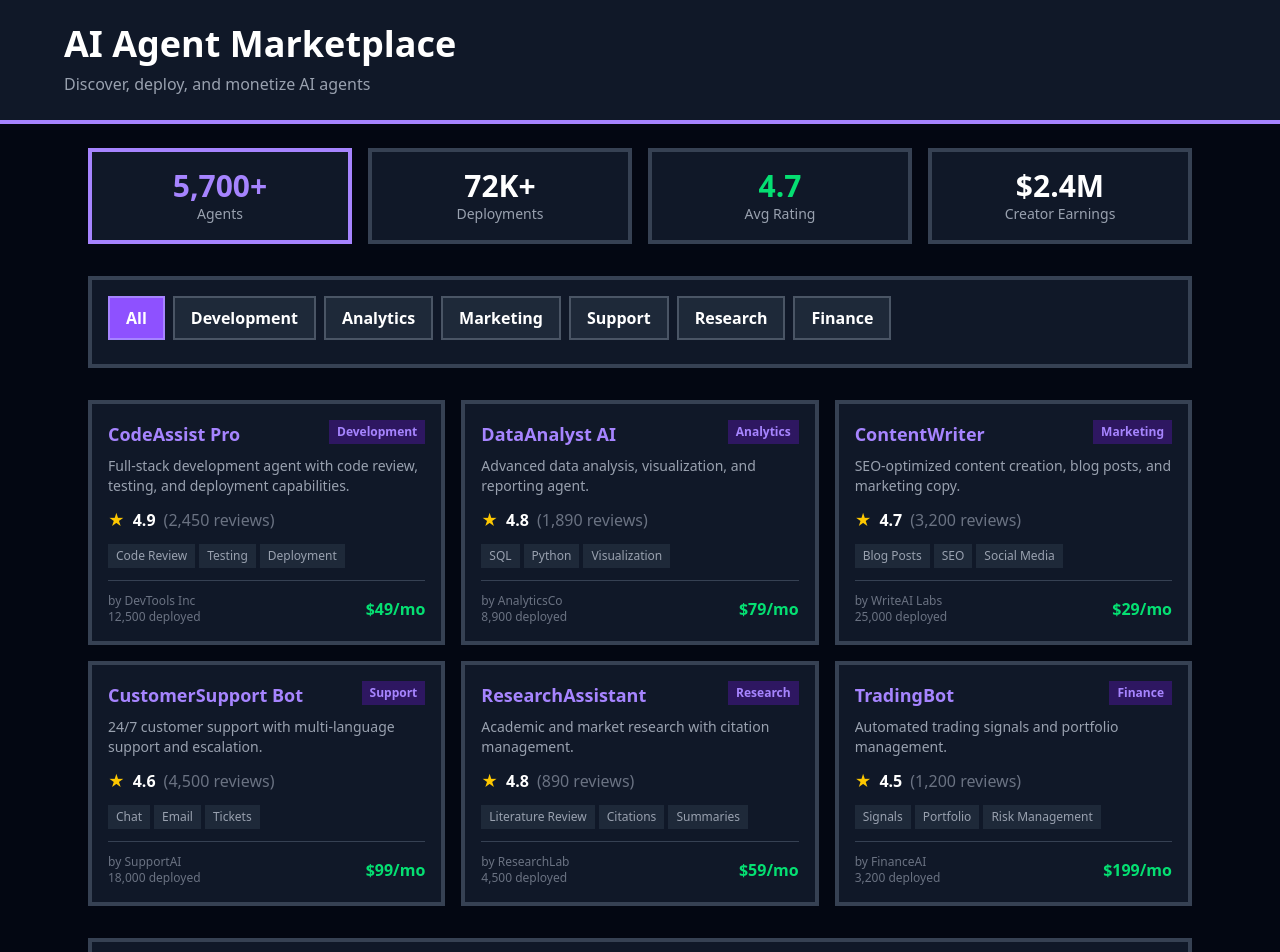
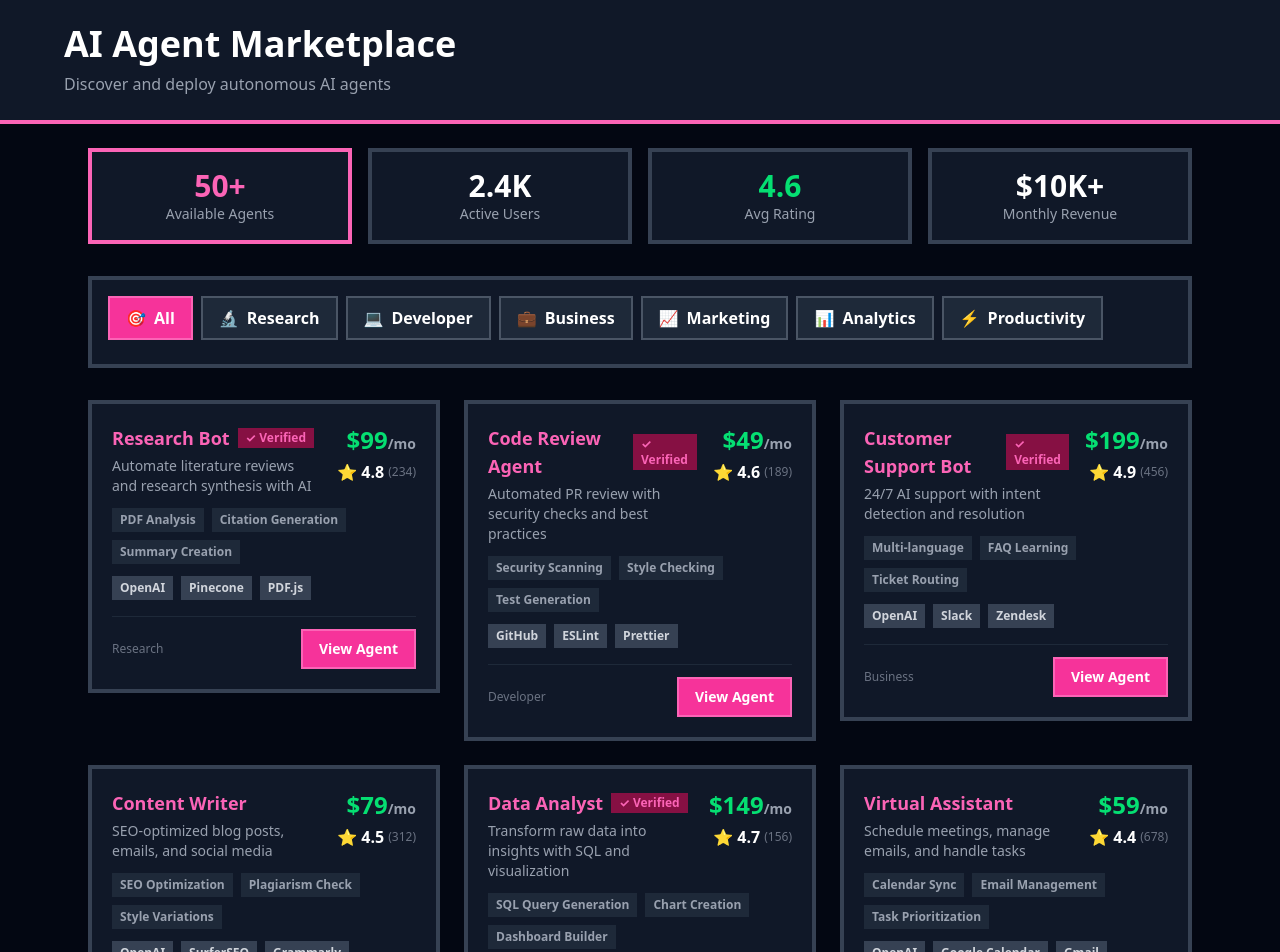
Before and after one commit to Samdevrel/ai-agent-marketplace, a Next.js app: page / in a window 1280 px wide. Shown: the top 952 px of the page. Built offline with nearby package versions, Linux system fonts and the light colour scheme.

Commit message:
feat: AI Agent Marketplace
Autonomous agent marketplace:
- 6 agents (Research, Developer, Business, Marketing, Analytics, Productivity)
- Category filtering with icons
- Features and tools showcase
- Verified badge system
- Pricing display

Tech: Next.js 14, TypeScript, Tailwind CSS

```diff
--- a/src/app/layout.tsx
+++ b/src/app/layout.tsx
@@ -3,8 +3,8 @@ import "./globals.css";
 
 export const metadata: Metadata = {
   title: "AI Agent Marketplace | @samdevrel",
-  description: "Discover, deploy, and monetize AI agents. 5,700+ agents available.",
-  keywords: ["AI agents", "marketplace", "automation", "deployment", "OpenClaw"],
+  description: "Discover and deploy autonomous AI agents for research, development, business, and more.",
+  keywords: ["AI agent", "marketplace", "agentic AI", "automation", "productivity"],
   authors: [{ name: "Sam", url: "https://x.com/samdevrel" }],
 };
 
--- a/src/app/page.tsx
+++ b/src/app/page.tsx
@@ -7,90 +7,104 @@ interface Agent {
   name: string;
   description: string;
   category: string;
+  price: number;
   rating: number;
   reviews: number;
-  price: string;
-  creator: string;
-  capabilities: string[];
-  deployed: number;
+  features: string[];
+  tools: string[];
+  verified: boolean;
+}
+
+interface Category {
+  id: string;
+  name: string;
+  icon: string;
 }
 
 const agents: Agent[] = [
   {
     id: '1',
-    name: 'CodeAssist Pro',
-    description: 'Full-stack development agent with code review, testing, and deployment capabilities.',
-    category: 'Development',
-    rating: 4.9,
-    reviews: 2450,
-    price: '$49/mo',
-    creator: 'DevTools Inc',
-    capabilities: ['Code Review', 'Testing', 'Deployment', 'Documentation'],
-    deployed: 12500,
+    name: 'Research Bot',
+    description: 'Automate literature reviews and research synthesis with AI',
+    category: 'Research',
+    price: 99,
+    rating: 4.8,
+    reviews: 234,
+    features: ['PDF Analysis', 'Citation Generation', 'Summary Creation', 'Export to LaTeX'],
+    tools: ['OpenAI', 'Pinecone', 'PDF.js'],
+    verified: true,
   },
   {
     id: '2',
-    name: 'DataAnalyst AI',
-    description: 'Advanced data analysis, visualization, and reporting agent.',
-    category: 'Analytics',
-    rating: 4.8,
-    reviews: 1890,
-    price: '$79/mo',
-    creator: 'AnalyticsCo',
-    capabilities: ['SQL', 'Python', 'Visualization', 'Reports'],
-    deployed: 8900,
+    name: 'Code Review Agent',
+    description: 'Automated PR review with security checks and best practices',
+    category: 'Developer',
+    price: 49,
+    rating: 4.6,
+    reviews: 189,
+    features: ['Security Scanning', 'Style Checking', 'Test Generation', 'Documentation'],
+    tools: ['GitHub', 'ESLint', 'Prettier'],
+    verified: true,
   },
   {
     id: '3',
-    name: 'ContentWriter',
-    description: 'SEO-optimized content creation, blog posts, and marketing copy.',
-    category: 'Marketing',
-    rating: 4.7,
-    reviews: 3200,
-    price: '$29/mo',
-    creator: 'WriteAI Labs',
-    capabilities: ['Blog Posts', 'SEO', 'Social Media', 'Copywriting'],
-    deployed: 25000,
+    name: 'Customer Support Bot',
+    description: '24/7 AI support with intent detection and resolution',
+    category: 'Business',
+    price: 199,
+    rating: 4.9,
+    reviews: 456,
+    features: ['Multi-language', 'FAQ Learning', 'Ticket Routing', 'Sentiment Analysis'],
+    tools: ['OpenAI', 'Slack', 'Zendesk'],
+    verified: true,
   },
   {
     id: '4',
-    name: 'CustomerSupport Bot',
-    description: '24/7 customer support with multi-language support and escalation.',
-    category: 'Support',
-    rating: 4.6,
-    reviews: 4500,
-    price: '$99/mo',
-    creator: 'SupportAI',
-    capabilities: ['Chat', 'Email', 'Tickets', 'Escalation'],
-    deployed: 18000,
+    name: 'Content Writer',
+    description: 'SEO-optimized blog posts, emails, and social media',
+    category: 'Marketing',
+    price: 79,
+    rating: 4.5,
+    reviews: 312,
+    features: ['SEO Optimization', 'Plagiarism Check', 'Style Variations', 'Bulk Generation'],
+    tools: ['OpenAI', 'SurferSEO', 'Grammarly'],
+    verified: false,
   },
   {
     id: '5',
-    name: 'ResearchAssistant',
-    description: 'Academic and market research with citation management.',
-    category: 'Research',
-    rating: 4.8,
-    reviews: 890,
-    price: '$59/mo',
-    creator: 'ResearchLab',
-    capabilities: ['Literature Review', 'Citations', 'Summaries', 'Analysis'],
-    deployed: 4500,
+    name: 'Data Analyst',
+    description: 'Transform raw data into insights with SQL and visualization',
+    category: 'Analytics',
+    price: 149,
+    rating: 4.7,
+    reviews: 156,
+    features: ['SQL Query Generation', 'Chart Creation', 'Dashboard Builder', 'Data Cleaning'],
+    tools: ['OpenAI', 'Chart.js', 'PostgreSQL'],
+    verified: true,
   },
   {
     id: '6',
-    name: 'TradingBot',
-    description: 'Automated trading signals and portfolio management.',
-    category: 'Finance',
-    rating: 4.5,
-    reviews: 1200,
-    price: '$199/mo',
-    creator: 'FinanceAI',
-    capabilities: ['Signals', 'Portfolio', 'Risk Management', 'Backtesting'],
-    deployed: 3200,
+    name: 'Virtual Assistant',
+    description: 'Schedule meetings, manage emails, and handle tasks',
+    category: 'Productivity',
+    price: 59,
+    rating: 4.4,
+    reviews: 678,
+    features: ['Calendar Sync', 'Email Management', 'Task Prioritization', 'Reminder System'],
+    tools: ['OpenAI', 'Google Calendar', 'Gmail'],
+    verified: false,
   },
 ];
 
-const categories = ['All', 'Development', 'Analytics', 'Marketing', 'Support', 'Research', 'Finance'];
+const categories: Category[] = [
+  { id: 'All', name: 'All', icon: '🎯' },
+  { id: 'Research', name: 'Research', icon: '🔬' },
+  { id: 'Developer', name: 'Developer', icon: '💻' },
+  { id: 'Business', name: 'Business', icon: '💼' },
+  { id: 'Marketing', name: 'Marketing', icon: '📈' },
+  { id: 'Analytics', name: 'Analytics', icon: '📊' },
+  { id: 'Productivity', name: 'Productivity', icon: '⚡' },
+];
 
 export default function Home() {
   const [selectedCategory, setSelectedCategory] = useState('All');
@@ -102,31 +116,31 @@ export default function Home() {
 
   return (
     <main className="min-h-screen bg-gray-950 text-white">
-      <header className="border-b-4 border-violet-400 bg-gray-900 p-6">
+      <header className="border-b-4 border-pink-400 bg-gray-900 p-6">
         <div className="max-w-6xl mx-auto">
           <h1 className="text-3xl md:text-4xl font-black">AI Agent Marketplace</h1>
-          <p className="text-gray-400 mt-2">Discover, deploy, and monetize AI agents</p>
+          <p className="text-gray-400 mt-2">Discover and deploy autonomous AI agents</p>
         </div>
       </header>
 
       <div className="max-w-6xl mx-auto p-6 space-y-8">
         {/* Stats */}
         <section className="grid grid-cols-2 md:grid-cols-4 gap-4">
-          <div className="bg-gray-900 border-4 border-violet-400 p-4 text-center">
-            <div className="text-3xl font-black text-violet-400">5,700+</div>
-            <div className="text-sm text-gray-400">Agents</div>
+          <div className="bg-gray-900 border-4 border-pink-400 p-4 text-center">
+            <div className="text-3xl font-black text-pink-400">50+</div>
+            <div className="text-sm text-gray-400">Available Agents</div>
           </div>
           <div className="bg-gray-900 border-4 border-gray-700 p-4 text-center">
-            <div className="text-3xl font-black">72K+</div>
-            <div className="text-sm text-gray-400">Deployments</div>
+            <div className="text-3xl font-black">2.4K</div>
+            <div className="text-sm text-gray-400">Active Users</div>
           </div>
           <div className="bg-gray-900 border-4 border-gray-700 p-4 text-center">
-            <div className="text-3xl font-black text-green-400">4.7</div>
+            <div className="text-3xl font-black text-green-400">4.6</div>
             <div className="text-sm text-gray-400">Avg Rating</div>
           </div>
           <div className="bg-gray-900 border-4 border-gray-700 p-4 text-center">
-            <div className="text-3xl font-black">$2.4M</div>
-            <div className="text-sm text-gray-400">Creator Earnings</div>
+            <div className="text-3xl font-black">$10K+</div>
+            <div className="text-sm text-gray-400">Monthly Revenue</div>
           </div>
         </section>
 
@@ -135,72 +149,88 @@ export default function Home() {
           <div className="flex gap-2 overflow-x-auto pb-2">
             {categories.map((cat) => (
               <button
-                key={cat}
-                onClick={() => setSelectedCategory(cat)}
+                key={cat.id}
+                onClick={() => setSelectedCategory(cat.id)}
                 className={`whitespace-nowrap px-4 py-2 font-bold border-2 transition-all ${
-                  selectedCategory === cat
-                    ? 'bg-violet-500 border-violet-400'
+                  selectedCategory === cat.id
+                    ? 'bg-pink-500 border-pink-400'
                     : 'bg-gray-800 border-gray-600 hover:border-gray-500'
                 }`}
               >
-                {cat}
+                <span className="mr-2">{cat.icon}</span>
+                {cat.name}
               </button>
             ))}
           </div>
         </section>
 
-        {/* Agent Grid */}
-        <section className="grid md:grid-cols-2 lg:grid-cols-3 gap-4">
+        {/* Agents Grid */}
+        <section className="grid md:grid-cols-2 lg:grid-cols-3 gap-6">
           {filteredAgents.map((agent) => (
             <div
               key={agent.id}
               onClick={() => setSelectedAgent(agent)}
-              className={`bg-gray-900 border-4 cursor-pointer transition-all hover:border-violet-400 ${
-                selectedAgent?.id === agent.id ? 'border-violet-400' : 'border-gray-700'
+              className={`cursor-pointer transition-all ${
+                selectedAgent?.id === agent.id ? 'ring-4 ring-pink-400' : ''
               }`}
             >
-              <div className="p-4">
-                <div className="flex justify-between items-start mb-2">
-                  <h3 className="font-bold text-violet-400 text-lg">{agent.name}</h3>
-                  <span className="px-2 py-1 text-xs font-bold bg-violet-900/50 text-violet-400">
-                    {agent.category}
-                  </span>
-                </div>
-                <p className="text-sm text-gray-400 mb-3 line-clamp-2">{agent.description}</p>
-
-                <div className="flex items-center gap-2 mb-3">
-                  <span className="text-yellow-400">★</span>
-                  <span className="font-bold">{agent.rating}</span>
-                  <span className="text-gray-500">({agent.reviews.toLocaleString()} reviews)</span>
+              <div className="bg-gray-900 border-4 border-gray-700 p-5">
+                <div className="flex justify-between items-start mb-3">
+                  <div className="flex-1">
+                    <div className="flex items-center gap-2 mb-1">
+                      <h3 className="font-bold text-pink-400 text-lg">{agent.name}</h3>
+                      {agent.verified && (
+                        <span className="px-2 py-0.5 text-xs font-bold bg-pink-900 text-pink-400">
+                          ✓ Verified
+                        </span>
+                      )}
+                    </div>
+                    <p className="text-sm text-gray-400">{agent.description}</p>
+                  </div>
+                  <div className="text-right ml-4">
+                    <div className="font-bold text-2xl text-green-400">${agent.price}<span className="text-sm text-gray-400">/mo</span></div>
+                    <div className="flex items-center justify-end gap-1 mt-1">
+                      <span className="text-yellow-400">⭐</span>
+                      <span className="font-bold">{agent.rating}</span>
+                      <span className="text-gray-500 text-xs">({agent.reviews})</span>
+                    </div>
+                  </div>
                 </div>
 
-                <div className="flex flex-wrap gap-1 mb-3">
-                  {agent.capabilities.slice(0, 3).map((cap) => (
-                    <span key={cap} className="px-2 py-1 text-xs bg-gray-800 text-gray-400">
-                      {cap}
+                <div className="flex flex-wrap gap-2 mb-3">
+                  {agent.features.slice(0, 3).map((feature) => (
+                    <span key={feature} className="px-2 py-1 text-xs font-bold bg-gray-800 text-gray-400">
+                      {feature}
                     </span>
                   ))}
                 </div>
 
-                <div className="flex justify-between items-center pt-3 border-t border-gray-700">
-                  <div>
-                    <div className="text-xs text-gray-500">by {agent.creator}</div>
-                    <div className="text-xs text-gray-500">{agent.deployed.toLocaleString()} deployed</div>
-                  </div>
-                  <div className="font-bold text-green-400">{agent.price}</div>
+                <div className="flex flex-wrap gap-2 mb-4">
+                  {agent.tools.slice(0, 3).map((tool) => (
+                    <span key={tool} className="px-2 py-1 text-xs font-bold bg-gray-700 text-gray-300">
+                      {tool}
+                    </span>
+                  ))}
+                </div>
+
+                <div className="flex justify-between items-center pt-3 border-t border-gray-800">
+                  <span className="text-xs text-gray-500">{agent.category}</span>
+                  <button className="px-4 py-2 bg-pink-500 text-white font-bold border-2 border-pink-400 hover:bg-pink-400 text-sm">
+                    View Agent
+                  </button>
                 </div>
               </div>
             </div>
           ))}
         </section>
 
-        {/* Selected Agent Details */}
+        {/* Agent Details */}
         {selectedAgent && (
-          <section className="bg-gray-900 border-4 border-violet-400 p-6">
+          <section className="bg-gray-900 border-4 border-pink-400 p-6">
             <div className="flex justify-between items-start mb-4">
               <div>
-                <h2 className="text-xl font-black text-violet-400">{selectedAgent.name}</h2>
-                <p className="text-gray-400">by {selectedAgent.creator}</p>
+                <h2 className="text-xl font-black text-pink-400">{selectedAgent.name}</h2>
+                <p className="text-sm text-gray-400">{selectedAgent.description}</p>
               </div>
               <button
                 onClick={() => setSelectedAgent(null)}
@@ -210,67 +240,67 @@ export default function Home() {
               </button>
             </div>
 
-            <p className="text-gray-300 mb-4">{selectedAgent.description}</p>
+            <div className="grid md:grid-cols-2 gap-6 mb-6">
+              <div>
+                <h3 className="font-bold text-pink-400 mb-3">Features</h3>
+                <div className="space-y-2">
+                  {selectedAgent.features.map((feature) => (
+                    <div key={feature} className="flex items-center gap-2">
+                      <span className="text-green-400">✓</span>
+                      <span className="text-sm">{feature}</span>
+                    </div>
+                  ))}
+                </div>
+              </div>
 
-            <div className="grid md:grid-cols-4 gap-4 mb-6">
-              <div className="p-4 bg-gray-800 border border-gray-700">
-                <div className="text-sm text-gray-400">Rating</div>
-                <div className="text-2xl font-bold text-yellow-400">★ {selectedAgent.rating}</div>
-              </div>
-              <div className="p-4 bg-gray-800 border border-gray-700">
-                <div className="text-sm text-gray-400">Reviews</div>
-                <div className="text-2xl font-bold">{selectedAgent.reviews.toLocaleString()}</div>
-              </div>
-              <div className="p-4 bg-gray-800 border border-gray-700">
-                <div className="text-sm text-gray-400">Deployed</div>
-                <div className="text-2xl font-bold">{selectedAgent.deployed.toLocaleString()}</div>
-              </div>
-              <div className="p-4 bg-gray-800 border border-gray-700">
-                <div className="text-sm text-gray-400">Price</div>
-                <div className="text-2xl font-bold text-green-400">{selectedAgent.price}</div>
+              <div>
+                <h3 className="font-bold text-pink-400 mb-3">Integrated Tools</h3>
+                <div className="space-y-2">
+                  {selectedAgent.tools.map((tool) => (
+                    <div key={tool} className="flex items-center gap-2">
+                      <span className="text-blue-400">🔌</span>
+                      <span className="text-sm">{tool}</span>
+                    </div>
+                  ))}
+                </div>
               </div>
             </div>
 
-            <div className="mb-6">
-              <h3 className="font-bold text-violet-400 mb-2">Capabilities</h3>
-              <div className="flex flex-wrap gap-2">
-                {selectedAgent.capabilities.map((cap) => (
-                  <span key={cap} className="px-3 py-1 text-sm bg-gray-800 text-gray-400 border border-gray-700">
-                    {cap}
-                  </span>
-                ))}
+            <div className="flex gap-4 items-center">
+              <div className="flex-1">
+                <div className="text-sm text-gray-400 mb-1">Monthly Price</div>
+                <div className="text-3xl font-bold text-green-400">${selectedAgent.price}<span className="text-sm text-gray-400">/month</span></div>
               </div>
+              <button className="px-8 py-4 bg-pink-500 text-white font-bold border-4 border-pink-400 hover:bg-pink-400 text-xl">
+                Deploy Agent
+              </button>
             </div>
-
-            <button className="w-full py-4 bg-violet-500 text-white font-bold border-4 border-violet-400 hover:bg-violet-400">
-              Deploy Agent
-            </button>
           </section>
         )}
 
         {/* How It Works */}
         <section className="bg-gray-900 border-4 border-gray-700 p-6">
-          <h2 className="text-xl font-black mb-4">How It Works</h2>
+          <h2 className="text-xl font-black mb-4">How the Marketplace Works</h2>
           <div className="grid md:grid-cols-4 gap-4">
             <div className="p-4 bg-gray-800 border-2 border-gray-600 text-center">
               <div className="text-2xl mb-2">1️⃣</div>
-              <h3 className="font-bold text-violet-400 mb-2">Browse</h3>
-              <p className="text-xs text-gray-400">Find the perfect agent</p>
+              <h3 className="font-bold text-pink-400 mb-2">Browse</h3>
+              <p className="text-xs text-gray-400">Find agents by category</p>
             </div>
             <div className="p-4 bg-gray-800 border-2 border-gray-600 text-center">
               <div className="text-2xl mb-2">2️⃣</div>
-              <h3 className="font-bold text-blue-400 mb-2">Deploy</h3>
-              <p className="text-xs text-gray-400">One-click deployment</p>
+              <h3 className="font-bold text-blue-400 mb-2">Review</h3>
+              <p className="text-xs text-gray-400">Check features and reviews</p>
             </div>
             <div className="p-4 bg-gray-800 border-2 border-gray-600 text-center">
               <div className="text-2xl mb-2">3️⃣</div>
-              <h3 className="font-bold text-green-400 mb-2">Configure</h3>
-              <p className="text-xs text-gray-400">Customize for your needs</p>
+              <h3 className="font-bold text-green-400 mb-2">Deploy</h3>
+              <p className="text-xs text-gray-400">Integrate into your workflow</p>
             </div>
             <div className="p-4 bg-gray-800 border-2 border-gray-600 text-center">
               <div className="text-2xl mb-2">4️⃣</div>
               <h3 className="font-bold text-yellow-400 mb-2">Scale</h3>
-              <p className="text-xs text-gray-400">Grow with your business</p>
+              <p className="text-xs text-gray-400">Run agents at scale</p>
             </div>
           </div>
         </section>
@@ -278,7 +308,7 @@ export default function Home() {
         {/* Footer */}
         <footer className="text-center text-gray-500 text-sm py-8 border-t border-gray-800">
           <p>
-            Built by <a href="https://x.com/samdevrel" className="text-violet-400 hover:underline">@samdevrel</a>
+            Built by <a href="https://x.com/samdevrel" className="text-pink-400 hover:underline">@samdevrel</a>
           </p>
         </footer>
       </div>
```
